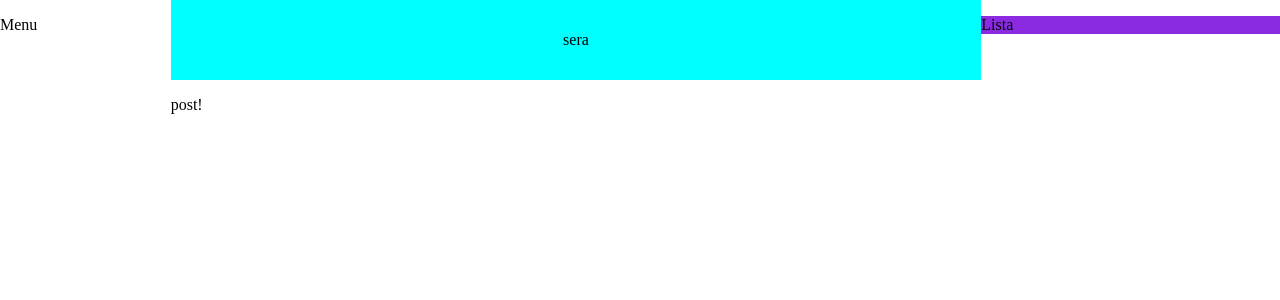
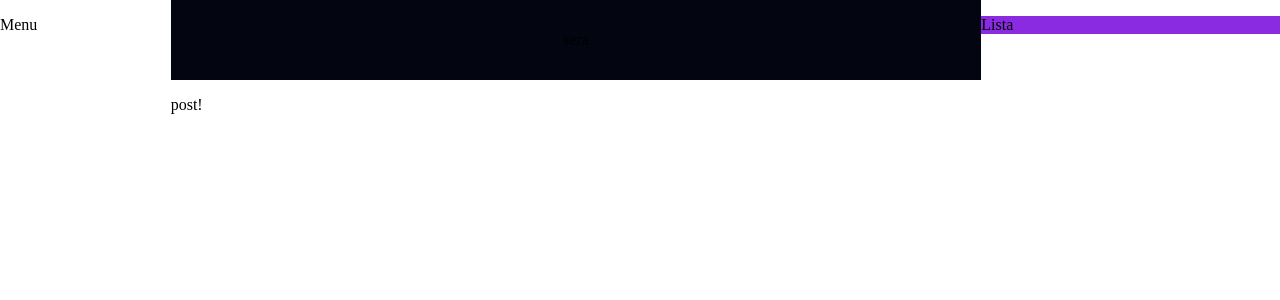
Before and after one commit to HenriqueReimao/RedeSocial-angular, an Angular app: page / in a window 1280 px wide. Shown: the top 300 px of the page. Built offline with nearby package versions, Linux system fonts and the light colour scheme.

Commit message:
- Update Header

```diff
--- a/src/app/components/header/header.component.css
+++ b/src/app/components/header/header.component.css
@@ -1,5 +1,5 @@
 div{
-    background-color: aqua;
+    background-color: rgb(3, 6, 17);
     align-items:center;
     height: 10vh;
 
--- a/src/app/components/header/header.component.html
+++ b/src/app/components/header/header.component.html
@@ -7,9 +7,7 @@
 </head>
 <body>
     <div>
-        <p>
-        sera
-        </p>
+        <p>sera</p>
     </div>
 </body>
 </html>
```
